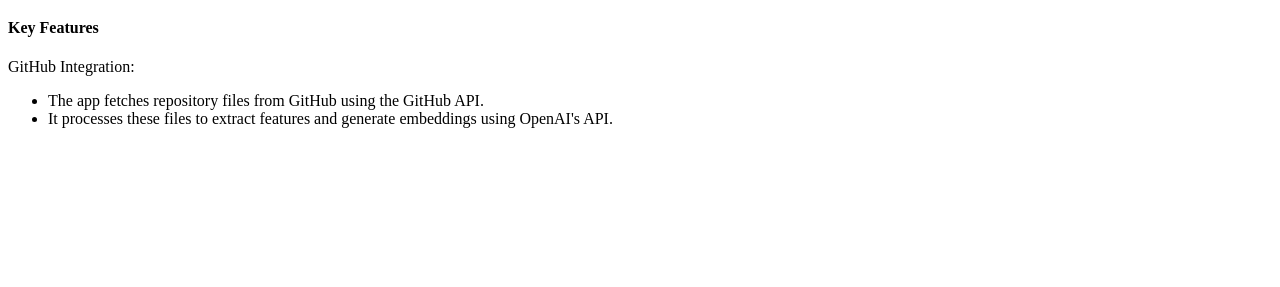
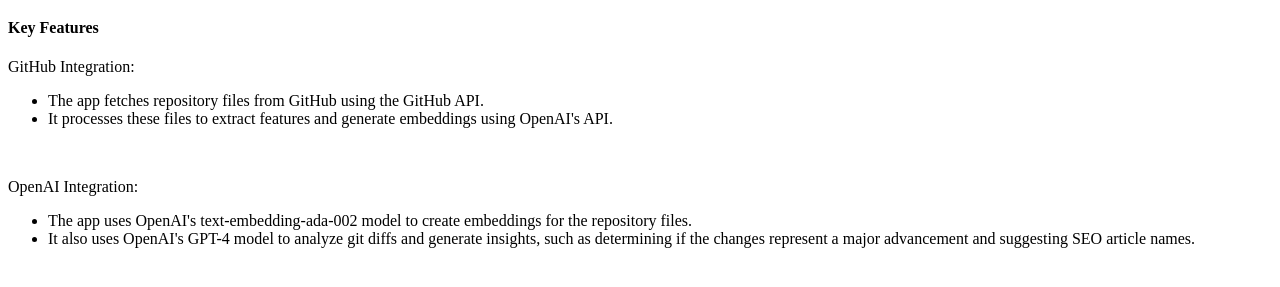
Before and after one commit to tmadrid-forgerz/test, a plain HTML site: page index.html in a window 1280 px wide. Shown: the part 105-392 px from the top of the page. Drawn offline with Linux system fonts and the light colour scheme.

Commit message:
Update index.html

```diff
--- a/index.html
+++ b/index.html
@@ -12,6 +12,12 @@
         <li>The app fetches repository files from GitHub using the GitHub API.</li>
         <li>It processes these files to extract features and generate embeddings using OpenAI's API.</li>
       </ul>
+      <br/>
+      <p>OpenAI Integration:</p>
+      <ul>
+        <li>The app uses OpenAI's text-embedding-ada-002 model to create embeddings for the repository files.</li>
+        <li>It also uses OpenAI's GPT-4 model to analyze git diffs and generate insights, such as determining if the changes represent a major advancement and suggesting SEO article names.</li>
+      </ul>
     </div>
   </body>
 </html>
```
